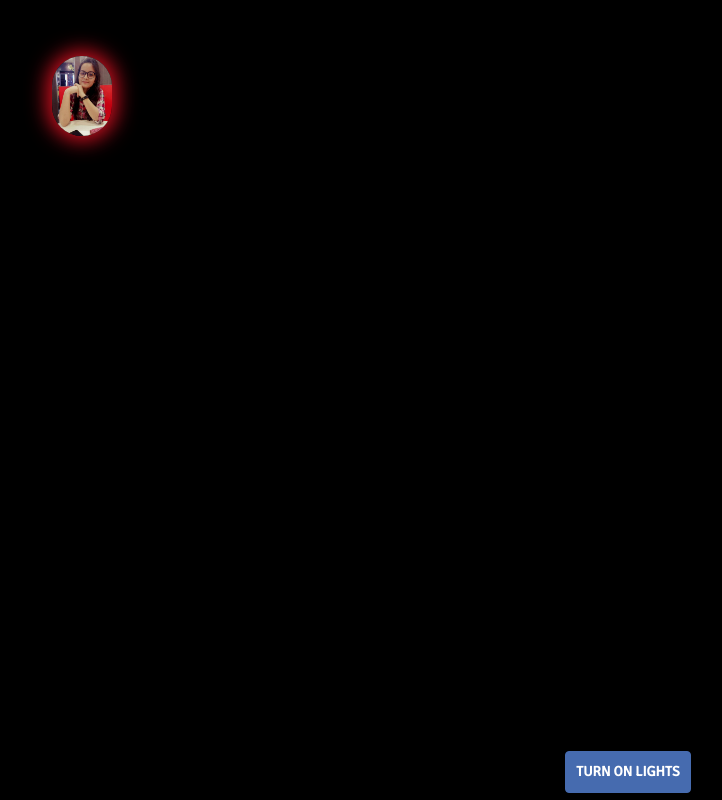
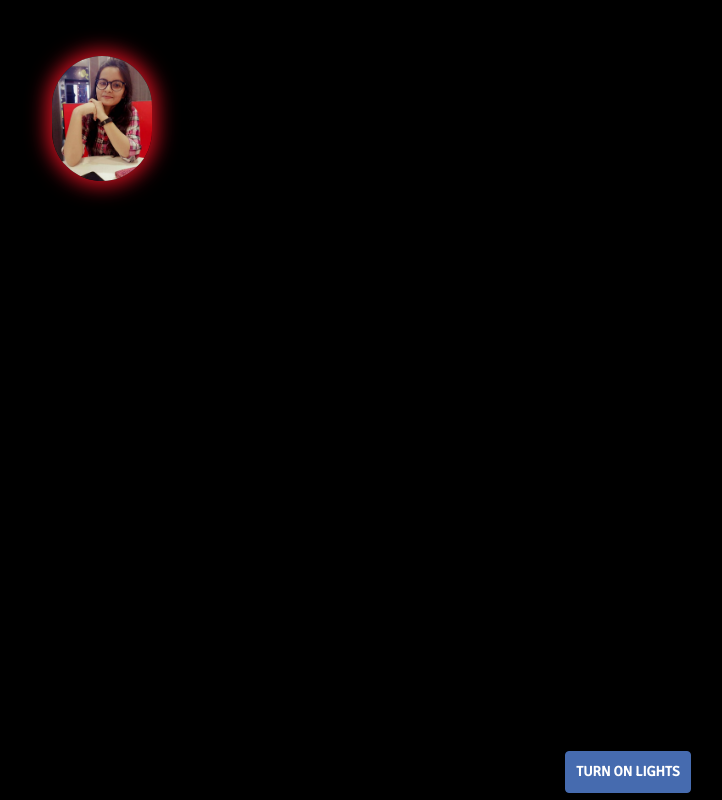
Before and after one commit to webdev-abhi/arpta_Bday, a plain HTML site: page index.html in a window 1280 px wide. Shown: the whole page, without its empty margins (12-734 px from the left). Drawn offline with nearby package versions, Linux system fonts and the light colour scheme.

Commit message:
Update stylesheet.css

```diff
--- a/stylesheet.css
+++ b/stylesheet.css
@@ -15,8 +15,8 @@ body {
       position: absolute;
 	  top: 7%;
 	  left: 5%;
-	  width: 60px;
-	  height: 80px;
+	  width: 100px;
+	  height: 125px;
 	  border-radius: 100px;
 	  box-shadow: 0px 0px 20px 5px rgb(211, 16, 32);
 }
```
